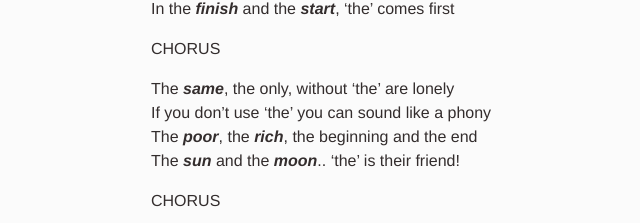
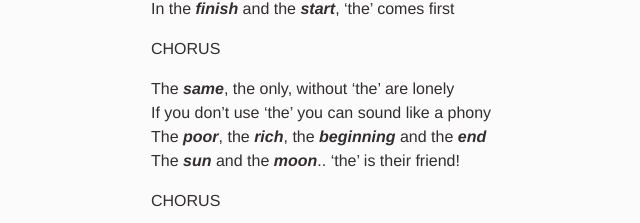
Before and after one commit to boltonsteve/gurueap, a SvelteKit app: page /songs/the-this-the-that in a window 1280 px wide. Shown: the part 818-1041 px from the top of the page, without its empty margins (239-879 px from the left). Built offline with nearby package versions, Linux system fonts and the light colour scheme.

Commit message:
fixed typo in university

```diff
--- a/src/routes/posts/university/+page.svelte
+++ b/src/routes/posts/university/+page.svelte
@@ -115,7 +115,7 @@
 
 <SvelteSeo
     title="(At) (the) universit(y/ies)"
-description="Different meanings of 'university' - buuldings, level of education, etc."
+description="Different meanings of 'university' - buildings, level of education, etc."
 keywords="IELTS,EAP,academic English,Indonesia,study abroad,English for academic purposes,pre-departure training,vocabulary"
  />
 
--- a/src/routes/songs/the-this-the-that/+page.svelte
+++ b/src/routes/songs/the-this-the-that/+page.svelte
@@ -66,7 +66,7 @@
     <p>
         The <b><i>same</i></b>, the only, without ‘the’ are lonely<br>
         If you don’t use ‘the’ you can sound like a phony<br>
-        The <b><i>poor</i></b>, the <b><i>rich</i></b>, the beginning and the end<br>
+        The <b><i>poor</i></b>, the <b><i>rich</i></b>, the <b><i>beginning</i></b> and the <b><i>end</i></b><br>
         The <b><i>sun</i></b> and the <b><i>moon</i></b>.. ‘the’ is their friend!
     </p>
 
```
